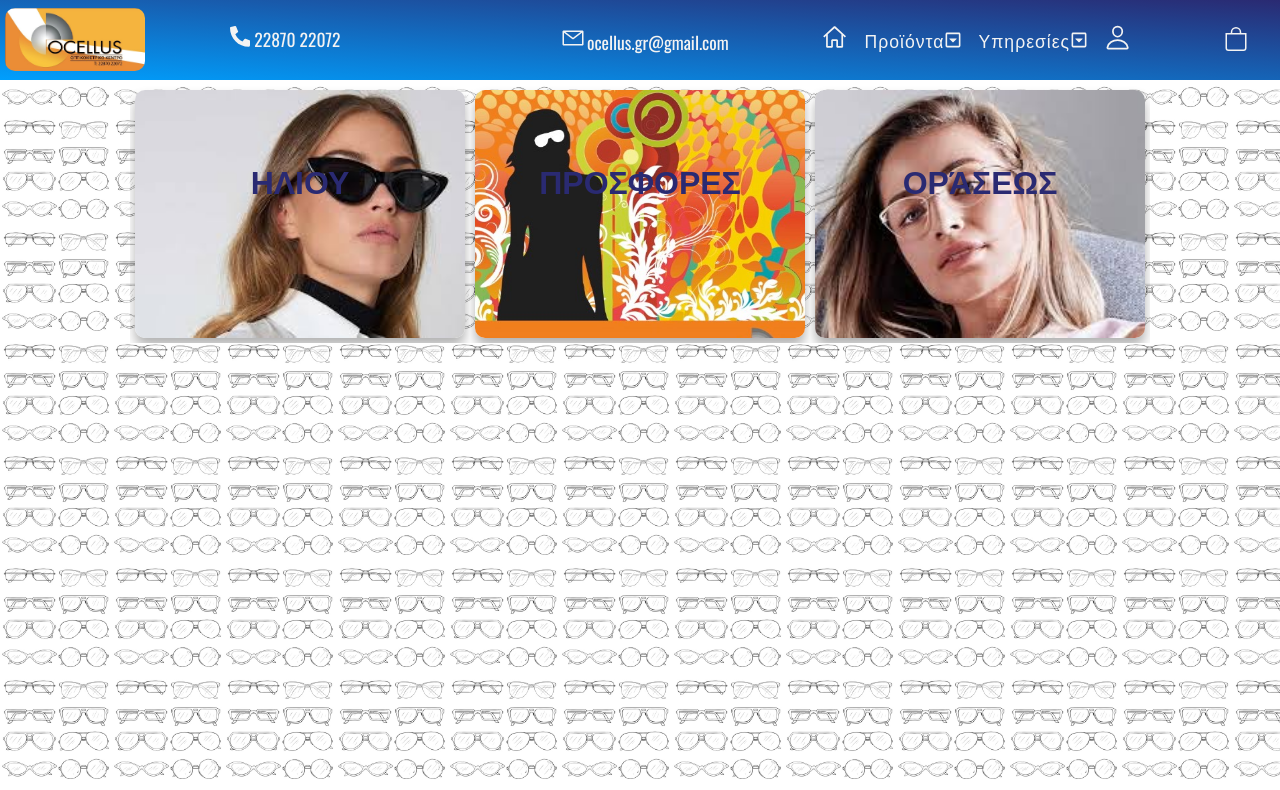
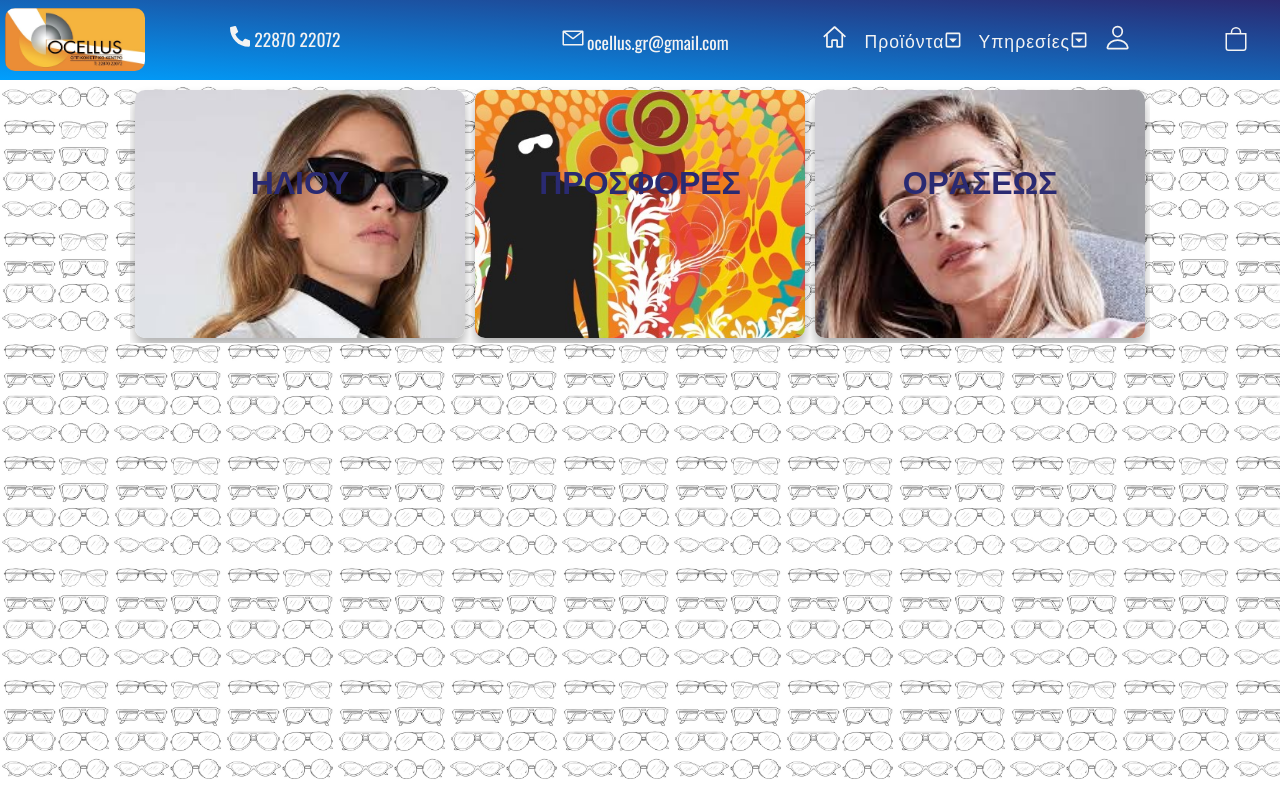
Before and after one commit to gioStam77/site-Ocellus, a React (Create React App) app: page /glasses in a window 1280 px wide. Shown: the top 790 px of the page. Built offline with nearby package versions, Linux system fonts and the light colour scheme.

Commit message:
glassesCONTok

```diff
--- a/src/Components/Glasses.js
+++ b/src/Components/Glasses.js
@@ -21,7 +21,7 @@
           className="glassesItem"
           style={{
             backgroundImage: `url(${takis2})`,
-            backgroundSize: "130%",
+            backgroundSize: "150%",
             backgroundPositionY: "5%",
           }}
         >
```
Also changed, not shown: 1 other file (tests, documents, lock files or other folders).
